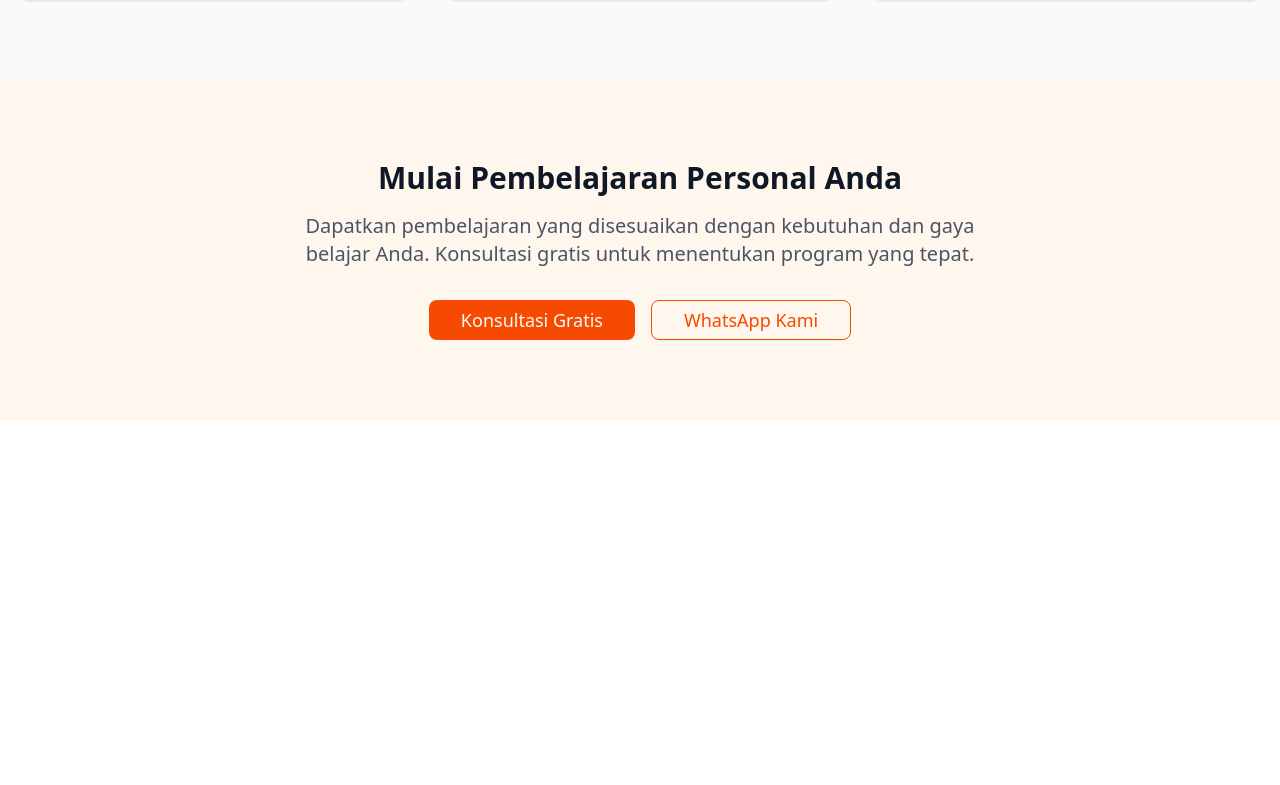
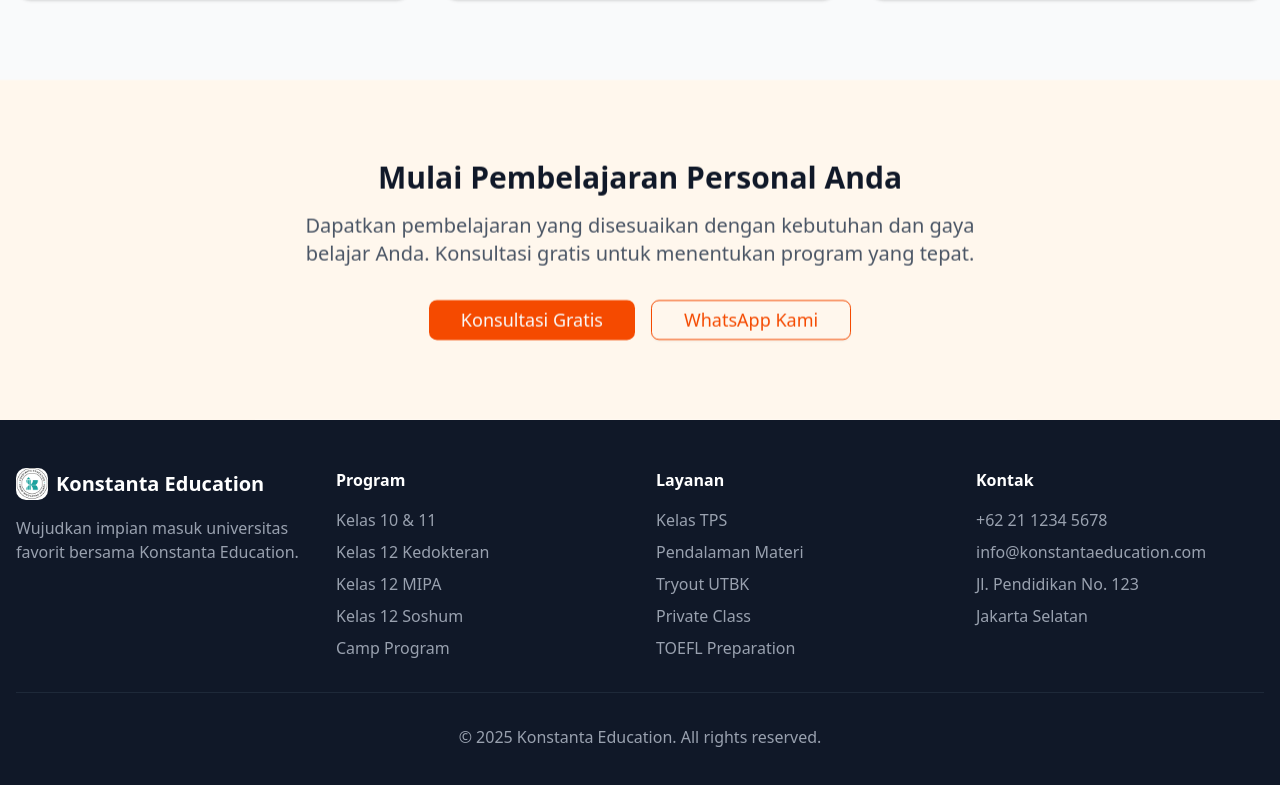
Before and after one commit to Ikhor03/bimbel-landing-page, a Next.js app: page /programs/private-toefl in a window 1280 px wide. Shown: the part 3546-4331 px from the top of the page. Before the commit the page ends 3966 px from the top, so only its background shows below. Built offline with nearby package versions, Linux system fonts and the light colour scheme.

Commit message:
transition animation between section/page

```diff
--- a/app/globals.css
+++ b/app/globals.css
@@ -112,6 +112,14 @@
   --sidebar-ring: oklch(0.556 0 0);
 }
 
+html {
+  scroll-behavior: smooth;
+}
+
+section {
+  scroll-margin-top: 88px;
+}
+
 @layer base {
   * {
     @apply border-border outline-ring/50;
@@ -120,3 +128,48 @@
     @apply bg-background text-foreground;
   }
 }
+
+@keyframes page-enter {
+  from {
+    opacity: 0;
+    transform: translateY(10px);
+  }
+  to {
+    opacity: 1;
+    transform: translateY(0);
+  }
+}
+
+.page-transition {
+  animation: page-enter 450ms cubic-bezier(0.22, 1, 0.36, 1);
+  will-change: opacity, transform;
+}
+
+@keyframes scroll-target-pulse {
+  0% {
+    box-shadow: 0 0 0 0 rgba(16, 185, 129, 0);
+  }
+  25% {
+    box-shadow: 0 0 0 10px rgba(16, 185, 129, 0.18);
+  }
+  100% {
+    box-shadow: 0 0 0 20px rgba(16, 185, 129, 0);
+  }
+}
+
+.scroll-target-highlight {
+  animation: scroll-target-pulse 900ms ease-out;
+  border-radius: 16px;
+}
+
+@media (prefers-reduced-motion: reduce) {
+  html {
+    scroll-behavior: auto;
+  }
+  .page-transition {
+    animation: none;
+  }
+  .scroll-target-highlight {
+    animation: none;
+  }
+}
--- a/app/layout.tsx
+++ b/app/layout.tsx
@@ -2,6 +2,9 @@ import type { Metadata } from "next";
 import "./globals.css";
 
 import { SiteHeader } from "@/components/site-header";
+import { SiteFooter } from "@/components/site-footer";
+import { PageTransition } from "@/components/page-transition";
+import { ScrollToHash } from "@/components/scroll-to-hash";
 
 export const metadata: Metadata = {
   title: "Create Next App",
@@ -17,7 +20,9 @@ export default function RootLayout({
     <html lang="en">
       <body className="antialiased">
         <SiteHeader />
-        {children}
+        <ScrollToHash />
+        <PageTransition>{children}</PageTransition>
+        <SiteFooter />
       </body>
     </html>
   );
--- a/app/page.tsx
+++ b/app/page.tsx
@@ -451,67 +451,6 @@ export default function HomePage() {
           </div>
         </div>
       </section>
-
-      {/* Footer */}
-      <footer className="bg-gray-900 text-white py-12">
-        <div className="container mx-auto px-4">
-          <div className="grid md:grid-cols-4 gap-8">
-            <div>
-              <div className="flex items-center space-x-2 mb-4">
-                <div className="w-8 h-8 bg-white rounded-lg flex items-center justify-center">
-                  <Image
-                  src="/images/konstanta.PNG"
-                  alt="Konstanta Education Logo"
-                  width={120}
-                  height={32}
-                  className="h-8 w-auto"
-                />
-                </div>
-                <span className="text-xl font-bold">Konstanta Education</span>
-              </div>
-              <p className="text-gray-400 mb-4">
-                Wujudkan impian masuk universitas favorit bersama Konstanta Education.
-              </p>
-            </div>
-
-            <div>
-              <h4 className="font-semibold mb-4">Program</h4>
-              <ul className="space-y-2 text-gray-400">
-                <li>Kelas 10 & 11</li>
-                <li>Kelas 12 Kedokteran</li>
-                <li>Kelas 12 MIPA</li>
-                <li>Kelas 12 Soshum</li>
-                <li>Camp Program</li>
-              </ul>
-            </div>
-
-            <div>
-              <h4 className="font-semibold mb-4">Layanan</h4>
-              <ul className="space-y-2 text-gray-400">
-                <li>Kelas TPS</li>
-                <li>Pendalaman Materi</li>
-                <li>Tryout UTBK</li>
-                <li>Private Class</li>
-                <li>TOEFL Preparation</li>
-              </ul>
-            </div>
-
-            <div>
-              <h4 className="font-semibold mb-4">Kontak</h4>
-              <ul className="space-y-2 text-gray-400">
-                <li>+62 21 1234 5678</li>
-                <li>info@konstantaeducation.com</li>
-                <li>Jl. Pendidikan No. 123</li>
-                <li>Jakarta Selatan</li>
-              </ul>
-            </div>
-          </div>
-
-          <div className="border-t border-gray-800 mt-8 pt-8 text-center text-gray-400">
-            <p className="text-gray-400">&copy; 2025 Konstanta Education. All rights reserved.</p>
-          </div>
-        </div>
-      </footer>
     </div>
   )
 }
--- /dev/null
+++ b/components/page-transition.tsx
@@ -0,0 +1,17 @@
+'use client'
+
+import { usePathname } from "next/navigation"
+
+export function PageTransition({
+  children,
+}: {
+  children: React.ReactNode
+}) {
+  const pathname = usePathname()
+
+  return (
+    <div key={pathname} className="page-transition">
+      {children}
+    </div>
+  )
+}
--- /dev/null
+++ b/components/scroll-to-hash.tsx
@@ -0,0 +1,41 @@
+'use client'
+
+import { useEffect } from "react"
+import { usePathname, useSearchParams } from "next/navigation"
+
+function scrollToCurrentHash() {
+  if (typeof window === "undefined") return
+
+  const hash = window.location.hash || ""
+  if (!hash) return
+
+  const id = hash.replace("#", "")
+  if (!id) return
+
+  const el = document.getElementById(id)
+  if (!el) return
+
+  el.scrollIntoView({ behavior: "smooth", block: "start" })
+
+  el.classList.add("scroll-target-highlight")
+  window.setTimeout(() => {
+    el.classList.remove("scroll-target-highlight")
+  }, 900)
+}
+
+export function ScrollToHash() {
+  const pathname = usePathname()
+  const searchParams = useSearchParams()
+
+  useEffect(() => {
+    scrollToCurrentHash()
+  }, [pathname, searchParams])
+
+  useEffect(() => {
+    const onHashChange = () => scrollToCurrentHash()
+    window.addEventListener("hashchange", onHashChange)
+    return () => window.removeEventListener("hashchange", onHashChange)
+  }, [])
+
+  return null
+}
--- /dev/null
+++ b/components/site-footer.tsx
@@ -0,0 +1,65 @@
+import Image from "next/image"
+
+export function SiteFooter() {
+  return (
+    <footer className="bg-gray-900 text-white py-12">
+      <div className="container mx-auto px-4">
+        <div className="grid md:grid-cols-4 gap-8">
+          <div>
+            <div className="flex items-center space-x-2 mb-4">
+              <div className="w-8 h-8 bg-white rounded-lg flex items-center justify-center">
+                <Image
+                  src="/images/konstanta.PNG"
+                  alt="Konstanta Education Logo"
+                  width={120}
+                  height={32}
+                  className="h-8 w-auto"
+                />
+              </div>
+              <span className="text-xl font-bold">Konstanta Education</span>
+            </div>
+            <p className="text-gray-400 mb-4">
+              Wujudkan impian masuk universitas favorit bersama Konstanta Education.
+            </p>
+          </div>
+
+          <div>
+            <h4 className="font-semibold mb-4">Program</h4>
+            <ul className="space-y-2 text-gray-400">
+              <li>Kelas 10 & 11</li>
+              <li>Kelas 12 Kedokteran</li>
+              <li>Kelas 12 MIPA</li>
+              <li>Kelas 12 Soshum</li>
+              <li>Camp Program</li>
+            </ul>
+          </div>
+
+          <div>
+            <h4 className="font-semibold mb-4">Layanan</h4>
+            <ul className="space-y-2 text-gray-400">
+              <li>Kelas TPS</li>
+              <li>Pendalaman Materi</li>
+              <li>Tryout UTBK</li>
+              <li>Private Class</li>
+              <li>TOEFL Preparation</li>
+            </ul>
+          </div>
+
+          <div>
+            <h4 className="font-semibold mb-4">Kontak</h4>
+            <ul className="space-y-2 text-gray-400">
+              <li>+62 21 1234 5678</li>
+              <li>info@konstantaeducation.com</li>
+              <li>Jl. Pendidikan No. 123</li>
+              <li>Jakarta Selatan</li>
+            </ul>
+          </div>
+        </div>
+
+        <div className="border-t border-gray-800 mt-8 pt-8 text-center text-gray-400">
+          <p className="text-gray-400">&copy; 2025 Konstanta Education. All rights reserved.</p>
+        </div>
+      </div>
+    </footer>
+  )
+}
--- a/components/site-header.tsx
+++ b/components/site-header.tsx
@@ -3,6 +3,7 @@
 import { useEffect, useState } from "react"
 import Link from "next/link"
 import Image from "next/image"
+import { usePathname } from "next/navigation"
 import { Menu, X } from "lucide-react"
 
 import { Button } from "@/components/ui/button"
@@ -16,6 +17,7 @@ const NAV_ITEMS = [
 
 export function SiteHeader() {
   const [open, setOpen] = useState(false)
+  const pathname = usePathname()
 
   useEffect(() => {
     if (!open) return
@@ -38,7 +40,17 @@ export function SiteHeader() {
   return (
     <header className="border-b bg-white/95 backdrop-blur supports-[backdrop-filter]:bg-white/60 sticky top-0 z-50">
       <div className="container mx-auto px-4 py-4 flex items-center justify-between">
-        <Link href="/" className="flex items-center space-x-2">
+        <Link
+          href="/"
+          className="flex items-center space-x-2"
+          onClick={(e) => {
+            if (pathname !== "/") return
+            e.preventDefault()
+            setOpen(false)
+            window.history.replaceState(null, "", "/")
+            window.scrollTo({ top: 0, behavior: "smooth" })
+          }}
+        >
           <div className="w-10 h-10 bg-white rounded-lg flex items-center justify-center">
             <Image
               src="/images/konstanta.PNG"
```
